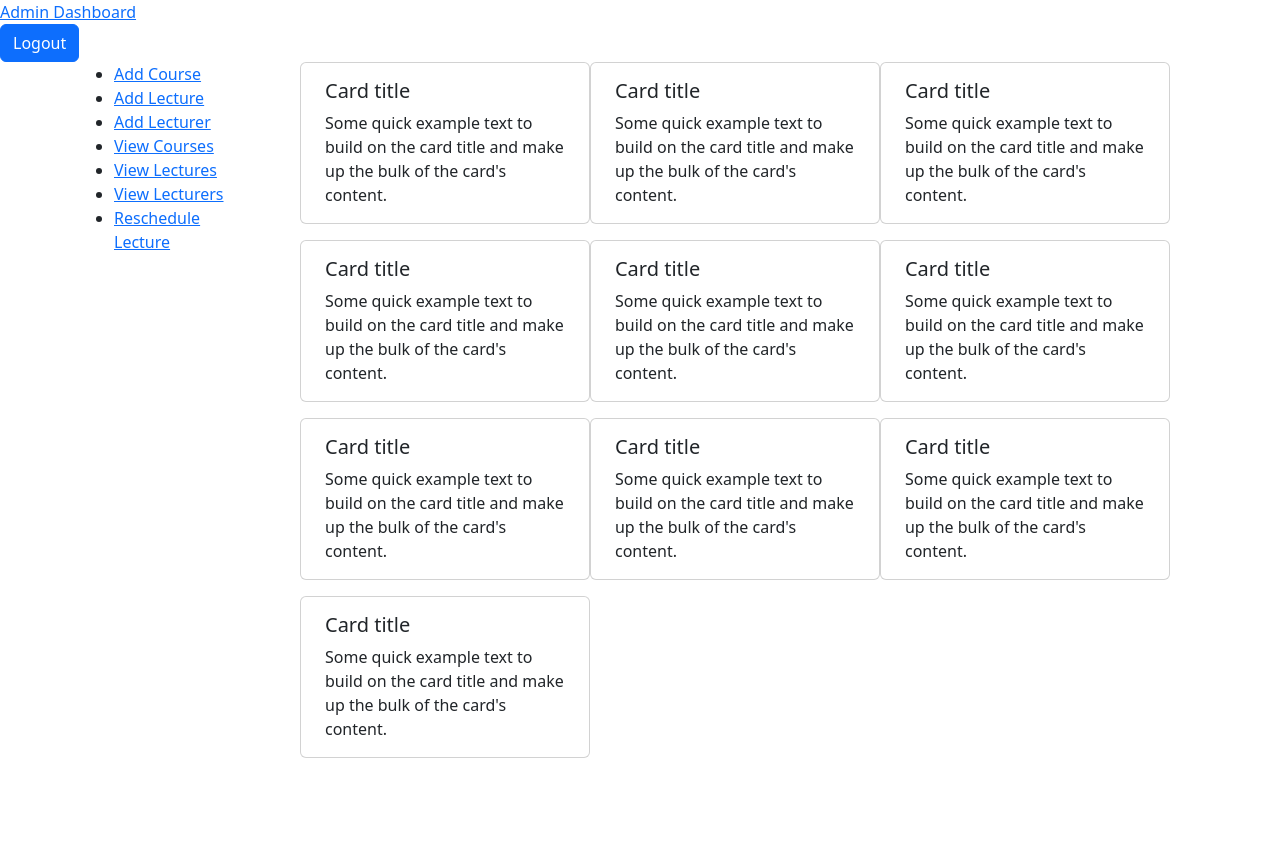
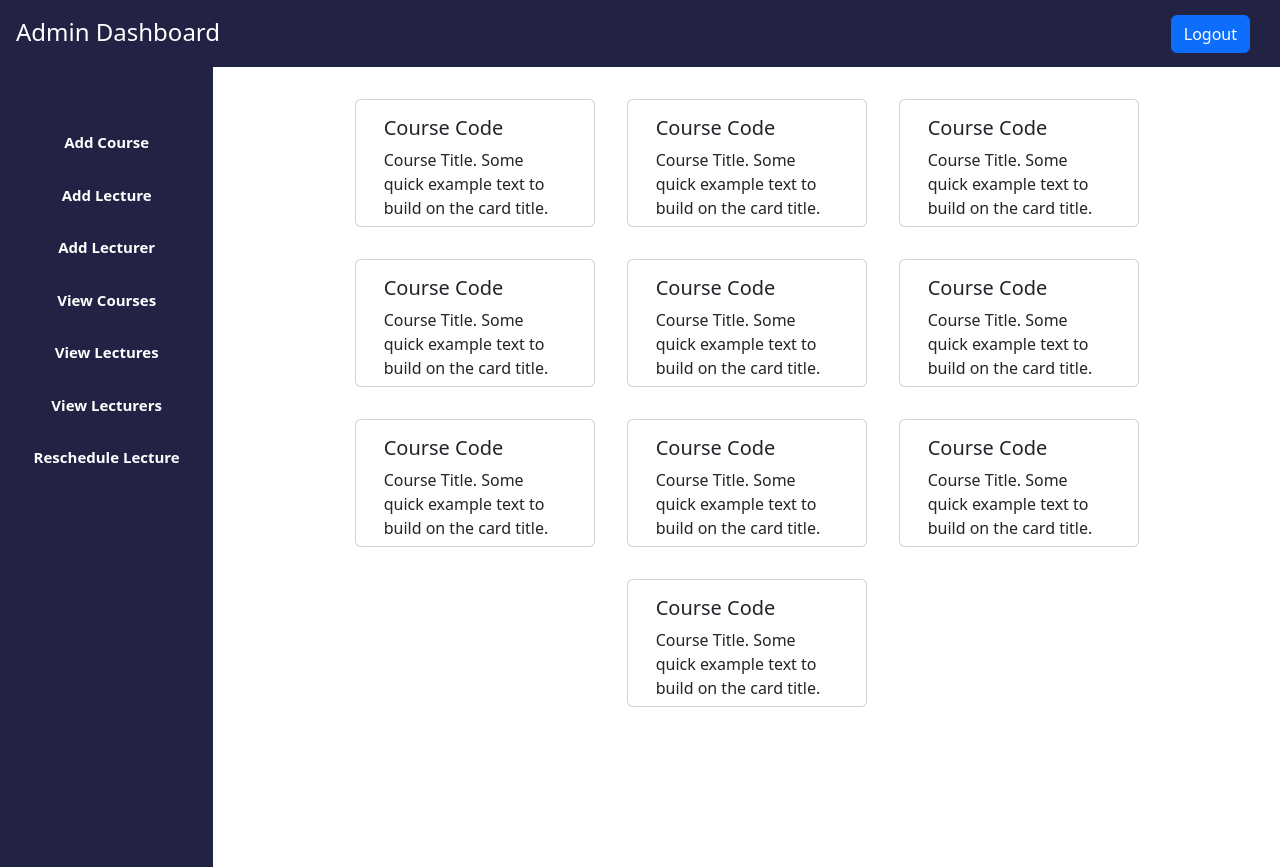
Before and after one commit to jnafolayan/jips, a PHP site: page /views/view-courses.php in a window 1280 px wide. Before the commit the page ends 758 px from the top, so only its background shows below. Run offline with PHP 8.4, Linux system fonts and the light colour scheme.

Commit message:
feat: implement page to view courses

```diff
--- a/static/view-courses.css
+++ b/static/view-courses.css
@@ -65,8 +65,16 @@ ul li a:hover {
 
 .main-content {
   display: flex;
-  flex-direction: column;
-  align-items: center;
+  overflow: auto;
+  justify-content: center;
+  height: 100vh;
+  padding-top: 1em;
+}
+
+.card {
+  width: 15rem;
+  height: 8em;
+  margin: 1em;
 }
 
 #new-course-form {
@@ -85,9 +93,8 @@ ul li a:hover {
 }
 
 #courses {
-  overflow: auto;
-  height: 100vh;
-  margin-top: 2;
+  justify-content: center;
+  align-content: flex-start;
 }
 
 ::-webkit-scrollbar {
--- a/views/view-courses.php
+++ b/views/view-courses.php
@@ -1,18 +1,12 @@
 <?php
 require_once('../lib/layout.php');
-$title = "<title>Lecture Attendance System</title>";
-$style = "<link rel='stylesheet' href='../static/view-courses.css' />";
+$title = "Lecture Attendance System";
+$style = "../static/view-courses.css";
 $lecturers = ["Lecturer 1", "Lecturer 2", "Lecturer 3", "Lecturer 4", "Lecturer 5"];
 $courses = ["Course 1", "Course 2", "Course 3", "Course 4", "Course 5", "Course 6", "Course 7", "Course 8", "Course 9", "Course 10"];
 ?>
 
-<header class="header">
-  <a href="admin.php" id="header-text">Admin Dashboard</a>
-
-  <div class="logout">
-    <a href="logout.php" class="btn btn-primary">Logout</a>
-  </div>
-</header>
+<?php include "layouts/header.php"; ?>
 
 <div class="container">
   <div class="row h-100">
@@ -20,15 +14,15 @@ $courses = ["Course 1", "Course 2", "Course 3", "Course 4", "Course 5", "Course
       <?php include "layouts/side-bar.php" ?>
     </div>
 
-    <div class="col-10 main-content px-5" id="courses">
-      <div class="row gx-3 gy-3">
+    <div class="col-10 main-content">
+      <div class="row" id="courses">
         <?php
         for ($i = 0; $i < sizeof($courses); $i++) {
           $content = <<<EOD
-          <div class="card col-md-4 col-sm-6">
+          <div class="card col-sm-3">
             <div class="card-body">
-              <h5 class="card-title">Card title</h5>
-              <p class="card-text">Some quick example text to build on the card title and make up the bulk of the card's content.</p>
+              <h5 class="card-title">Course Code</h5>
+              <p class="card-text">Course Title. Some quick example text to build on the card title.</p>
             </div>
           </div>
           EOD;
```
